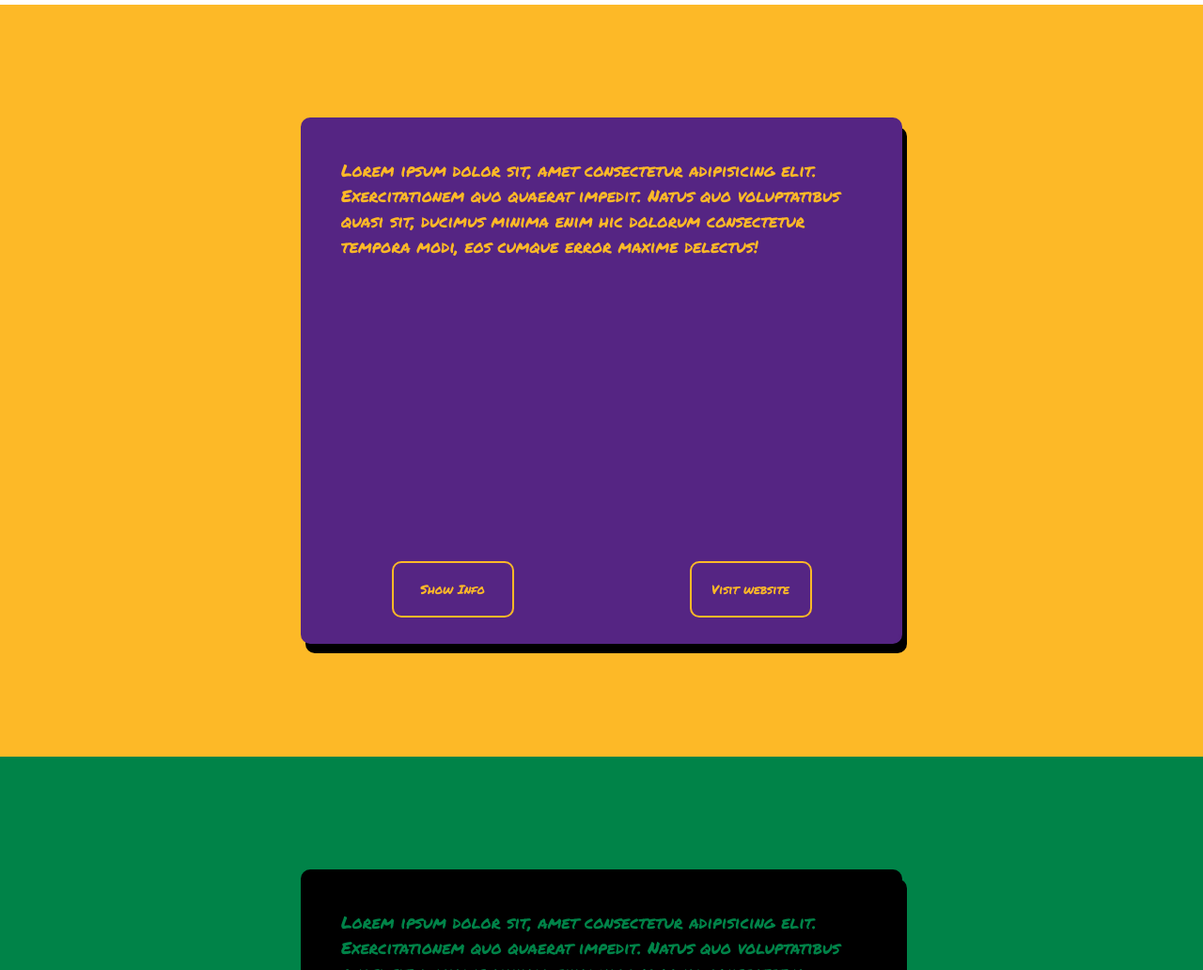
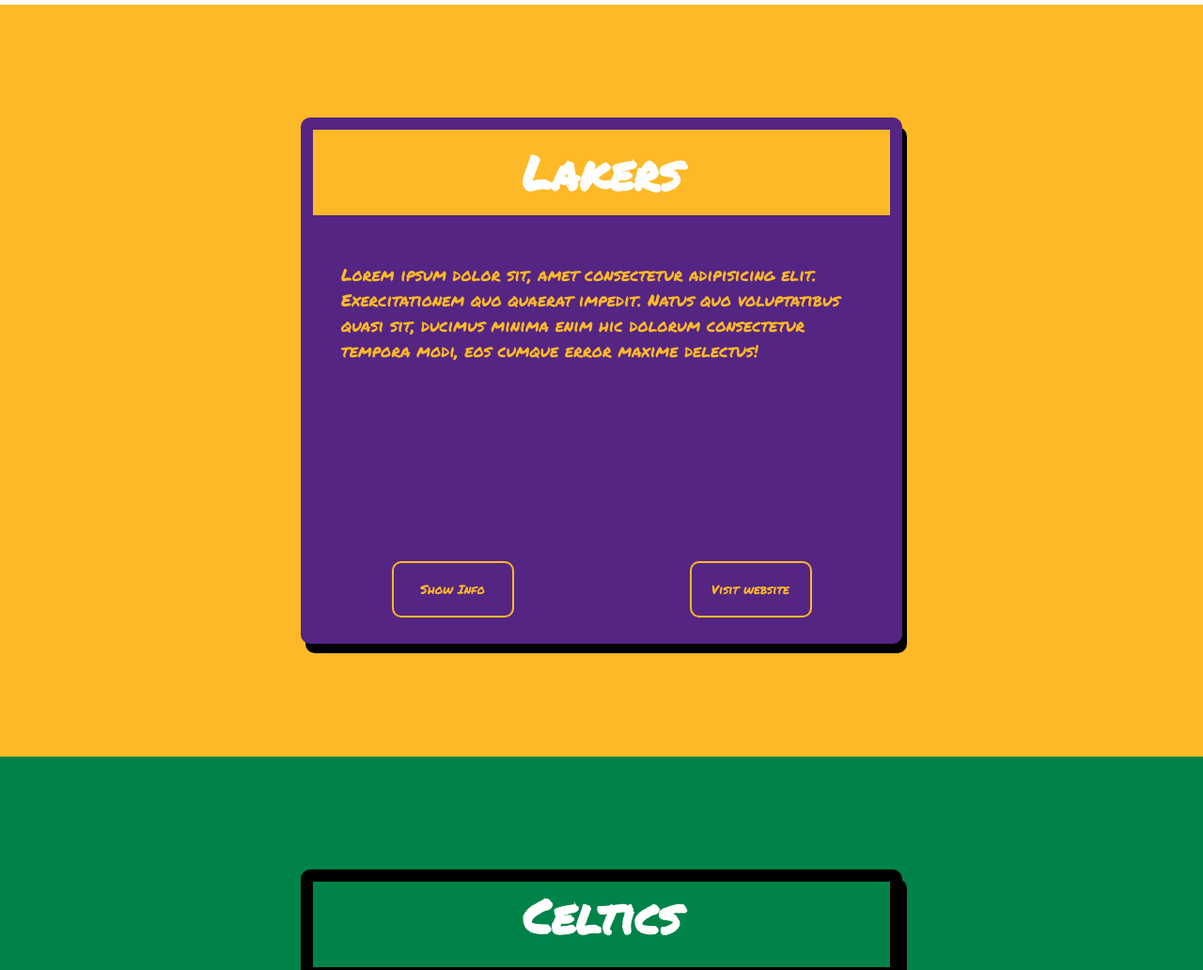
Before and after one commit to MuslumYilmaz/nba-info, a plain HTML site: page index.html in a window 1280 px wide. Shown: the part 900-1932 px from the top of the page at 94% size. Drawn offline with Linux system fonts and the light colour scheme.

Commit message:
linking header

```diff
--- a/css/styles.css
+++ b/css/styles.css
@@ -47,8 +47,8 @@ section {
 
 .inner-card {
     display: grid;
-    grid-template-rows: 80% 20%;
-    grid-template-areas: "para" "buttons";
+    grid-template-rows: 20% 60% 20%;
+    grid-template-areas: "header" "para" "buttons";
     font-size: 18px;
     height: 70%;
     width: 60%;
@@ -56,14 +56,19 @@ section {
     border-radius: 10px;
 }
 
+.card-header {
+    grid-area: header;
+    font-size: 50px;
+    margin: 10px;
+    text-align: center;
+    color: white;
+}
+
 .para {
     grid-area: para;
     margin: 40px;
 }
 
-#lakers-para {
-    color: #FDB927;
-}
 
 .buttons {
     display: flex;
@@ -144,10 +149,19 @@ nav .container ul li.active {
     align-items: center;
 }
 
+#lakers.active {
+    background-color: rgb(23, 64, 139);
+}
+
 #lakers-card {
     background-color: #552583;
     border: 3px solid #552583;
     box-shadow: 5px 10px #000000;
+}
+
+
+#lakers-para {
+    color: #FDB927;
 }
 
 #lakers-btn {
@@ -170,6 +184,10 @@ nav .container ul li.active {
 
 #celtics {
     background-color: #008348;
+}
+
+#celtics.active {
+    background-color: rgb(23, 64, 139);
 }
 
 #celtics-image {
@@ -203,6 +221,10 @@ nav .container ul li.active {
     background-color: #ce1141;
 }
 
+#rockets.active {
+    background-color: rgb(23, 64, 139);
+}
+
 #rockets-image {
     background-image: url("../images/harden.png");
 }
@@ -232,6 +254,10 @@ nav .container ul li.active {
 
 #warriors {
     background-color: #006bb6;
+}
+
+#warriors.active {
+    background-color: rgb(23, 64, 139);
 }
 
 #warriors-image {
--- a/index.html
+++ b/index.html
@@ -39,6 +39,7 @@
     <section id="lakers">
         <div class="card">
             <div class="inner-card" id="lakers-card">
+                <h1 class="card-header" id="lakers">Lakers</h1>
                 <p class="para" id="lakers-para">Lorem ipsum dolor sit, amet consectetur adipisicing elit. Exercitationem quo quaerat impedit. Natus quo voluptatibus quasi sit, ducimus minima enim hic dolorum consectetur tempora modi, eos cumque error maxime delectus!</p>
                 <div class="buttons">
                     <button class="btn" id="lakers-btn">Show Info</button>
@@ -52,6 +53,7 @@
     <section id="celtics">
         <div class="card">
             <div class="inner-card" id="celtics-card">
+                <h1 class="card-header" id="celtics">Celtics</h1>
                 <p class="para" id="celtics-para">Lorem ipsum dolor sit, amet consectetur adipisicing elit. Exercitationem quo quaerat impedit. Natus quo voluptatibus quasi sit, ducimus minima enim hic dolorum consectetur tempora modi, eos cumque error maxime delectus!</p>
                 <div class="buttons">
                     <button class="btn" id="celtics-btn">Show Info</button>
@@ -65,6 +67,7 @@
     <section id="rockets">
         <div class="card">
             <div class="inner-card" id="rockets-card">
+                <h1 class="card-header" id="rockets">Rockets</h1>
                 <p class="para" id="rockets-para">Lorem ipsum dolor sit, amet consectetur adipisicing elit. Exercitationem quo quaerat impedit. Natus quo voluptatibus quasi sit, ducimus minima enim hic dolorum consectetur tempora modi, eos cumque error maxime delectus!</p>
                 <div class="buttons">
                     <button class="btn" id="rockets-btn">Show Info</button>
@@ -78,6 +81,7 @@
     <section id="warriors">
         <div class="card">
             <div class="inner-card" id="warriors-card">
+                <h1 class="card-header" id="warriors">Warriors</h1>
                 <p class="para" id="warriors-para">Lorem ipsum dolor sit, amet consectetur adipisicing elit. Exercitationem quo quaerat impedit. Natus quo voluptatibus quasi sit, ducimus minima enim hic dolorum consectetur tempora modi, eos cumque error maxime delectus!</p>
                 <div class="buttons">
                     <button class="btn" id="warriors-btn">Show Info</button>
--- a/js/app.js
+++ b/js/app.js
@@ -1,7 +1,7 @@
 // grab sections
 const sections = document.querySelectorAll('section');
 const navli = document.querySelectorAll('nav .container ul li');
-
+const header = document.querySelectorAll('.card-header');
 
 // handle scroll event
 window.addEventListener('scroll', () => {
@@ -25,4 +25,14 @@ window.addEventListener('scroll', () => {
             li.classList.add('active');
         }
     });
+
+    header.forEach(h => {
+        // remove the state
+        h.classList.remove('active');
+
+        // add active state
+        if (h.id == current) {
+            h.classList.add('active');
+        }
+    });
 });
```
